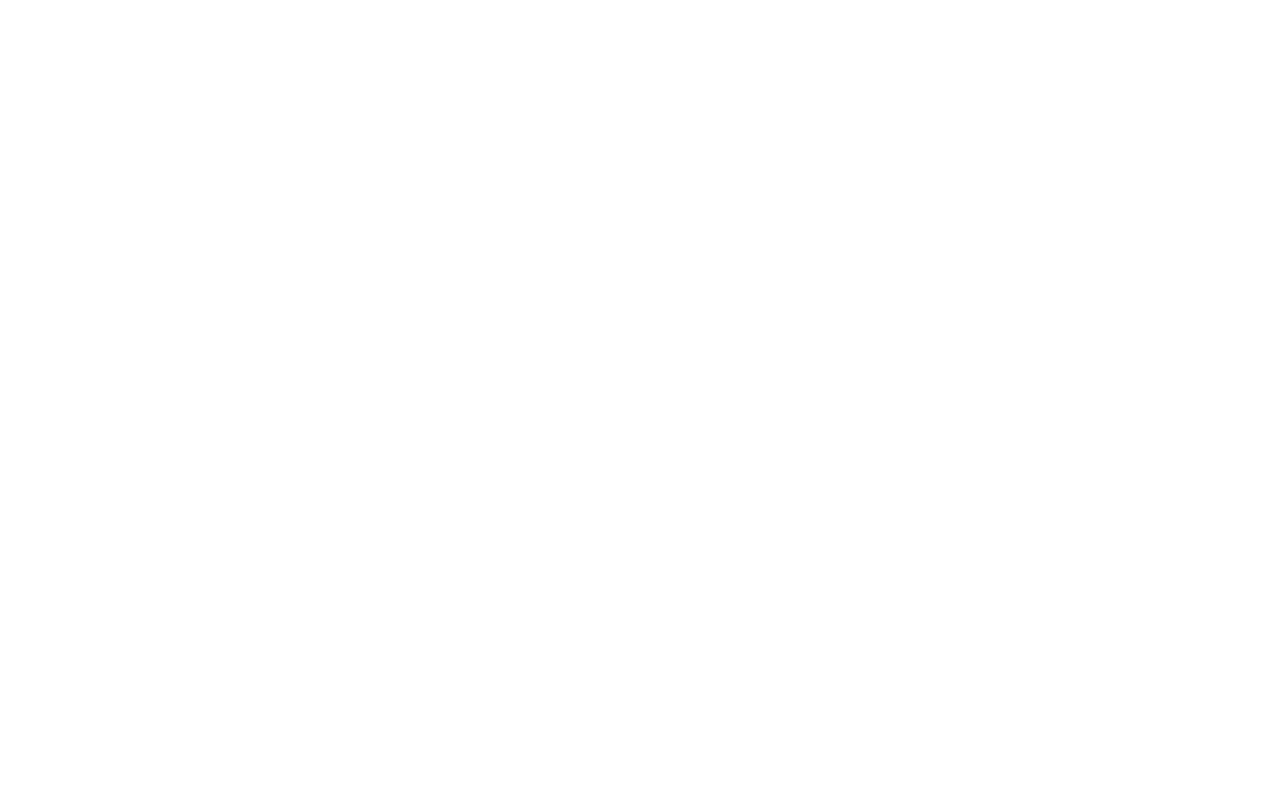
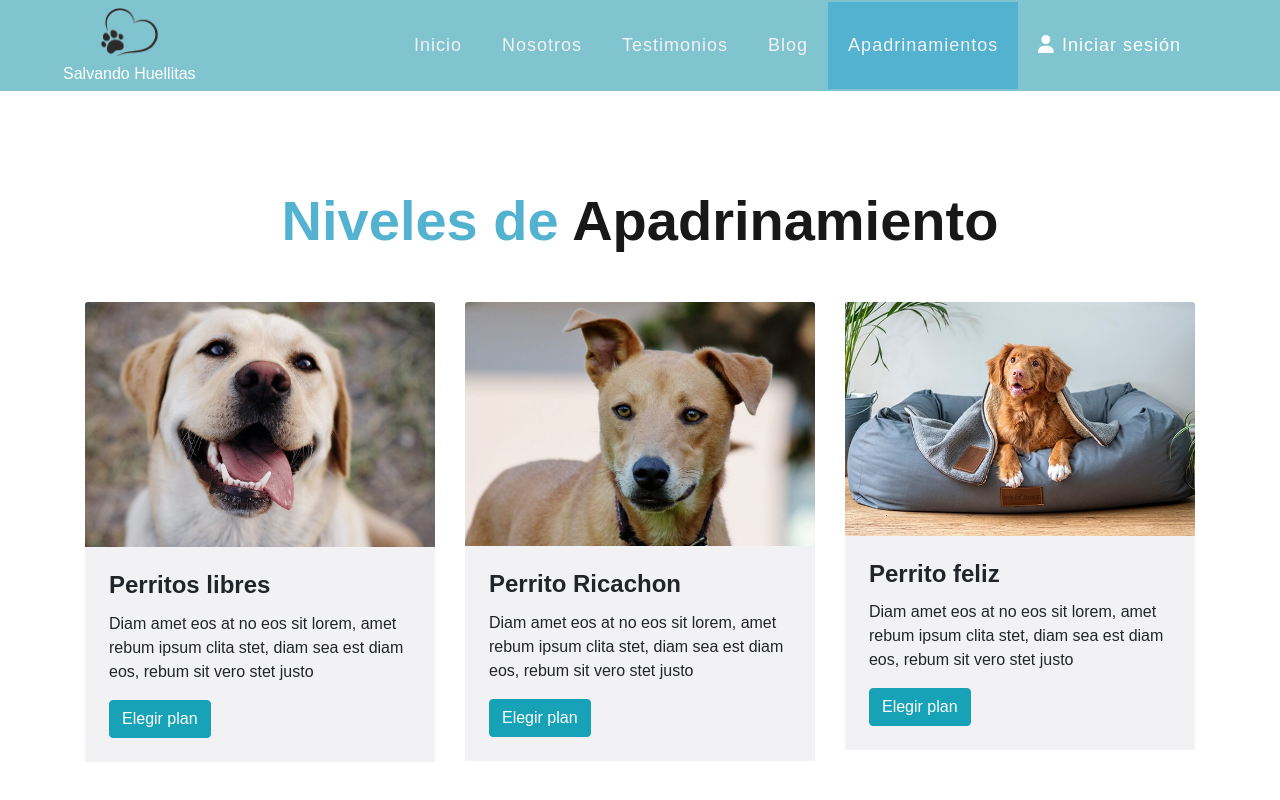
Before and after one commit to vCif3r/proyecto-innovaci-n, an Angular app: page /apadrinamientos in a window 1280 px wide. Before the commit this address led to /. Shown: the top 800 px of the page. Built offline with nearby package versions, Linux system fonts and the light colour scheme; a web font is replaced by a local one.

Commit message:
apadrinamientos

```diff
--- a/src/app/app.routes.ts
+++ b/src/app/app.routes.ts
@@ -6,6 +6,7 @@
 import { PrincipalComponent } from './pages/usuario/principal/principal.component';
 import { NosotrosComponent } from './pages/usuario/nosotros/nosotros.component';
 import { UsuarioComponent } from './pages/usuario/usuario.component';
+import { ApadrinamientosComponent } from './pages/usuario/apadrinamientos/apadrinamientos.component';
 
 export const routes: Routes = [
   {
@@ -28,6 +29,10 @@
         path: 'nosotros',
         component: NosotrosComponent,
       },
+      {
+        path: 'apadrinamientos',
+        component: ApadrinamientosComponent,
+      }
     ],
   },
   {
--- /dev/null
+++ b/src/app/pages/usuario/apadrinamientos/apadrinamientos.component.html
@@ -0,0 +1,45 @@
+<div>
+
+  <!-- Blog Start -->
+  <div class="container pt-5">
+      <div class="d-flex flex-column text-center mb-5 pt-5">
+          <h1 class="display-4 m-0"><span class="text-primary">Niveles de </span> Apadrinamiento</h1>
+      </div>
+      <div class="row pb-3">
+          @for (blog of blogs; track $index) {
+          <div class="col-lg-4 mb-4">
+              <div class="card border-0 mb-2">
+                  <img class="card-img-top" src="{{blog.img}}" alt="">
+                  <div class="card-body bg-light p-4">
+                      <h4 class="card-title text-truncate">{{blog.name}}</h4>
+                      <p>{{blog.description}}</p>
+                      <a  class="btn btn-info">Elegir plan</a>
+                  </div>
+              </div>
+          </div>
+          }
+      </div>
+
+      <!-- hogares -->
+      <!--
+      <div class="d-flex flex-column text-center mb-5 pt-5">
+          <h1 class="display-4 m-0"><span class="text-primary">Hogares</span> Felices</h1>
+      </div>
+      <div class="row pb-3">
+          @for (h of hogares; track $index) {
+              <div class="col-lg-4 mb-4">
+                  <div class="card border-0 mb-2">
+                      <img class="card-img-top" src="{{h.img}}" alt="" style="max-width: 100%; height: 243px;">
+                      <div class="card-body bg-light p-4">
+                          <h4 class="card-title text-truncate">{{h.title}}</h4>
+                          <p>{{h.description}}</p>
+                      </div>
+                  </div>
+              </div>
+          }
+      </div>
+        -->
+  </div>
+
+  <!-- Blog End -->
+</div>
--- /dev/null
+++ b/src/app/pages/usuario/apadrinamientos/apadrinamientos.component.ts
@@ -0,0 +1,65 @@
+import { Component, OnInit } from '@angular/core';
+
+@Component({
+  selector: 'app-apadrinamientos',
+  templateUrl: './apadrinamientos.component.html',
+  styleUrls: ['./apadrinamientos.component.css']
+})
+export class ApadrinamientosComponent{
+
+   blogs = [
+    {
+      img: 'assets/perro01.jpeg',
+      name: 'Perritos libres',
+      description: 'Diam amet eos at no eos sit lorem, amet rebum ipsum clita stet, diam sea est diam eos, rebum sit vero stet justo'
+    },
+    {
+      img: 'assets/perro03.jpg',
+      name: 'Perrito Ricachon',
+      description: 'Diam amet eos at no eos sit lorem, amet rebum ipsum clita stet, diam sea est diam eos, rebum sit vero stet justo'
+    },
+    {
+      img: 'assets/about-1.jpg',
+      name: 'Perrito feliz',
+      description: 'Diam amet eos at no eos sit lorem, amet rebum ipsum clita stet, diam sea est diam eos, rebum sit vero stet justo'
+    }
+  ]
+
+  hogares = [
+    {
+      img: 'assets/familia01.jpeg',
+      title: 'Maria y Paris',
+      description: 'Diam amet eos at no eos sit lorem, amet rebum ipsum clita stet, diam sea est diam eos, rebum sit vero stet justo'
+    },
+    {
+      img: 'assets/familia02.jpg',
+      title: 'Flor y Chanel',
+      description: 'Diam amet eos at no eos sit lorem, amet rebum ipsum clita stet, diam sea est diam eos, rebum sit vero stet justo'
+    },
+    {
+      img: 'assets/familia03.jpg',
+      title: 'Leny y Fito',
+      description: 'Diam amet eos at no eos sit lorem, amet rebum ipsum clita stet, diam sea est diam eos, rebum sit vero stet justo'
+    }
+  ]
+
+  padrinos = [
+    {
+      img: 'assets/padrino01.jpg',
+      name: 'Grace',
+      description: 'Diam amet eos at no eos sit lorem, amet rebum ipsum clita stet, diam sea est diam eos, rebum sit vero stet justo'
+    },
+    {
+      img: 'assets/padrino02.jpg',
+      name: 'Roberth',
+      description: 'Diam amet eos at no eos sit lorem, amet rebum ipsum clita stet, diam sea est diam eos, rebum sit vero stet justo'
+    },
+    {
+      img: 'assets/padrino03.jpg',
+      name: 'Karina',
+      description: 'Diam amet eos at no eos sit lorem, amet rebum ipsum clita stet, diam sea est diam eos, rebum sit vero stet justo'
+    }
+  ]
+
+
+}
```
Also changed, not shown: src/app/pages/usuario/apadrinamientos/apadrinamientos.component.css (added), 1 other file (tests, documents, lock files or other folders).
